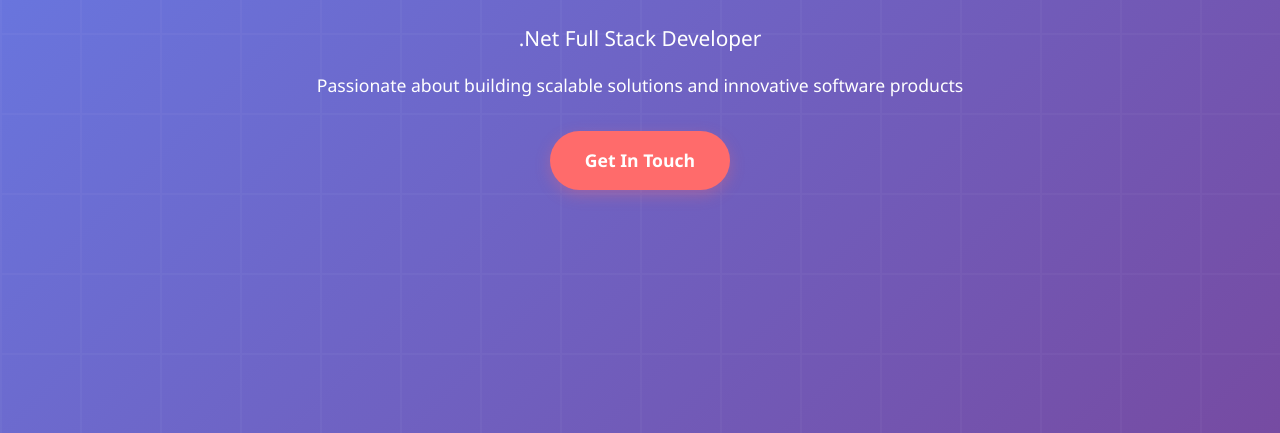
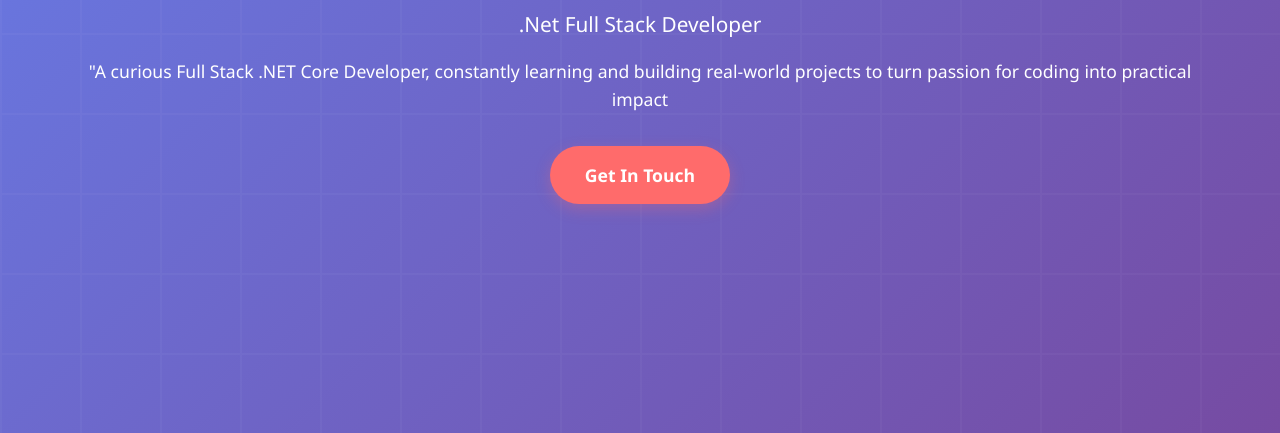
Before and after one commit to islam172003/personal-portfolio, a plain HTML site: page index.html in a window 1280 px wide. Shown: the part 367-800 px from the top of the page. Drawn offline with Linux system fonts and the light colour scheme.

Commit message:
Update index.html

```diff
--- a/index.html
+++ b/index.html
@@ -28,7 +28,7 @@
             <div class="hero-content">
                 <h1>Islam Mohamed</h1>
                 <p class="subtitle">.Net Full Stack Developer</p>
-                <p class="hero-description">Passionate about building scalable solutions and innovative software products</p>
+                <p class="hero-description">"A curious Full Stack .NET Core Developer, constantly learning and building real-world projects to turn passion for coding into practical impact</p>
                 <a href="#contact" class="cta-button">Get In Touch</a>
             </div>
         </div>
```
